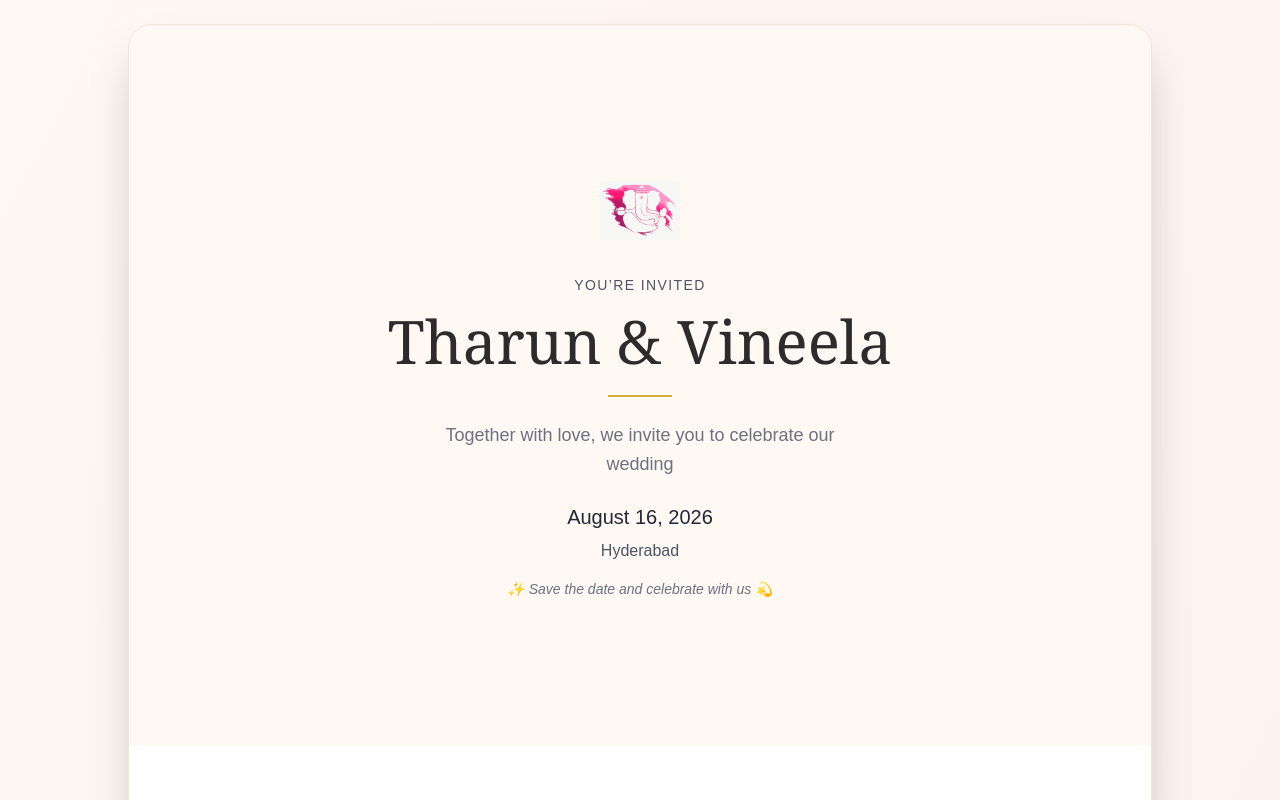
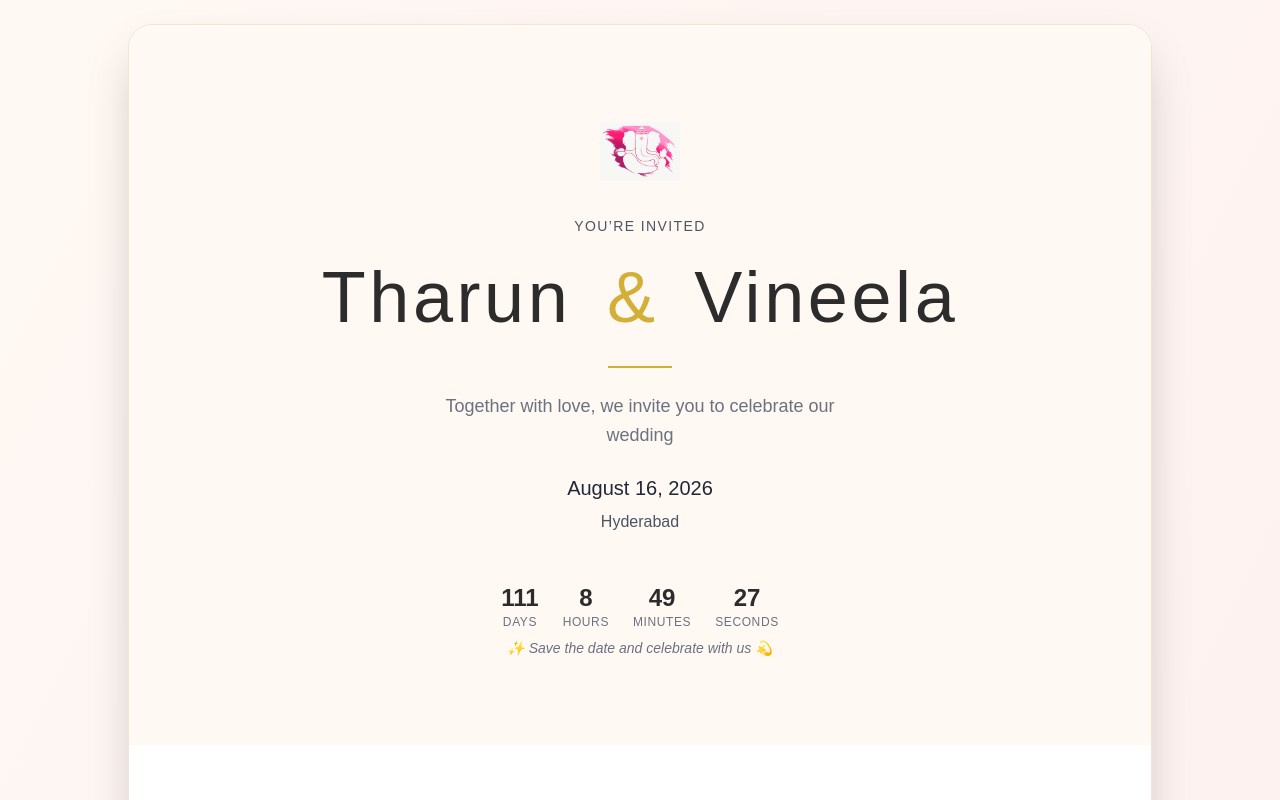
Before and after one commit to Avinashlinga41665/vineela-tharun, a Next.js app: page / in a window 1280 px wide. Shown: the top 800 px of the page. Built offline with nearby package versions, Linux system fonts and the light colour scheme.

Commit message:
Minor Changes-4

```diff
--- a/app/layout.tsx
+++ b/app/layout.tsx
@@ -1,33 +1,44 @@
 import type { Metadata } from "next";
-import { Geist, Geist_Mono } from "next/font/google";
+import { Geist, Geist_Mono, Playfair_Display } from "next/font/google";
 import "./globals.css";
-<link href="https://fonts.googleapis.com/css2?family=Playfair+Display&display=swap" rel="stylesheet" />
+
+/* Fonts */
 const geistSans = Geist({
+  subsets: ["latin"],
   variable: "--font-geist-sans",
-  subsets: ["latin"],
 });
 
 const geistMono = Geist_Mono({
+  subsets: ["latin"],
   variable: "--font-geist-mono",
-  subsets: ["latin"],
 });
 
+const playfair = Playfair_Display({
+  subsets: ["latin"],
+  weight: ["400", "600", "700"],
+  variable: "--font-playfair",
+});
+
+/* Metadata */
 export const metadata: Metadata = {
-  title: "Create Next App",
-  description: "Generated by create next app",
+  title: "Tharun & Vineela Wedding",
+  description: "Wedding Invitation Website",
 };
 
+/* Layout */
 export default function RootLayout({
   children,
-}: Readonly<{
+}: {
   children: React.ReactNode;
-}>) {
+}) {
   return (
     <html
       lang="en"
-      className={`${geistSans.variable} ${geistMono.variable} h-full antialiased`}
+      className={`${geistSans.variable} ${geistMono.variable} ${playfair.variable} h-full antialiased`}
     >
-      <body className="min-h-full flex flex-col">{children}</body>
+      <body className="min-h-full flex flex-col font-sans bg-[#FFF8F3] text-[#2C2C2C]">
+        {children}
+      </body>
     </html>
   );
 }
--- a/app/page.tsx
+++ b/app/page.tsx
@@ -6,6 +6,8 @@ import Events from "@/components/Events";
 import Location from "@/components/Location";
 import Gallery from "@/components/Gallery";
 import Footer from "@/components/Footer";
+import Countdown from "@/components/Countdown";
+
 
 export default function Home() {
   return (
@@ -22,6 +24,7 @@ export default function Home() {
         <Location />
         <Gallery />
         <Footer/>
+        <Countdown />
       </motion.div>
 
     </main>
--- /dev/null
+++ b/components/Countdown.tsx
@@ -0,0 +1,49 @@
+"use client";
+
+import { useEffect, useState } from "react";
+
+export default function Countdown() {
+  const targetDate = new Date("2026-08-16T00:00:00").getTime();
+
+  const [timeLeft, setTimeLeft] = useState({
+    days: 0,
+    hours: 0,
+    minutes: 0,
+    seconds: 0,
+  });
+
+  useEffect(() => {
+    const timer = setInterval(() => {
+      const now = new Date().getTime();
+      const diff = targetDate - now;
+
+      if (diff <= 0) return;
+
+      setTimeLeft({
+        days: Math.floor(diff / (1000 * 60 * 60 * 24)),
+        hours: Math.floor((diff / (1000 * 60 * 60)) % 24),
+        minutes: Math.floor((diff / (1000 * 60)) % 60),
+        seconds: Math.floor((diff / 1000) % 60),
+      });
+    }, 1000);
+
+    return () => clearInterval(timer);
+  }, [targetDate]);
+
+  return (
+    <div className="mt-8 flex gap-6 justify-center text-center">
+
+      {Object.entries(timeLeft).map(([label, value]) => (
+        <div key={label}>
+          <p className="text-2xl font-semibold text-[#2C2C2C]">
+            {value}
+          </p>
+          <p className="text-xs uppercase tracking-wider text-gray-500">
+            {label}
+          </p>
+        </div>
+      ))}
+
+    </div>
+  );
+}
--- a/components/Hero.tsx
+++ b/components/Hero.tsx
@@ -1,3 +1,5 @@
+import Countdown from "@/components/Countdown";
+
 export default function Hero() {
   return (
     <section className="py-20 px-6 flex flex-col items-center justify-center text-center bg-[#FFF8F3] min-h-[90vh]">
@@ -17,8 +19,8 @@ export default function Hero() {
       </p>
 
       {/* Names */}
-      <h1 className="text-5xl md:text-6xl font-serif text-[#2C2C2C] mb-6">
-        Tharun & Vineela
+      <h1 className="font-[var(--font-playfair)] text-6xl md:text-7xl text-[#2C2C2C] mb-6 tracking-[0.05em] leading-tight">
+        Tharun <span className="mx-3 text-[#D4AF37]">&</span> Vineela
       </h1>
 
       {/* Gold Divider */}
@@ -38,7 +40,9 @@ export default function Hero() {
       <p className="text-md text-gray-600 mb-4">
         Hyderabad
       </p>
-
+       <div className="text-sm font-medium text-[#1F2937] mb-2">
+       <Countdown />
+      </div>
       {/* Tagline */}
       <p className="text-sm text-gray-500 italic">
         ✨ Save the date and celebrate with us 💫
```
